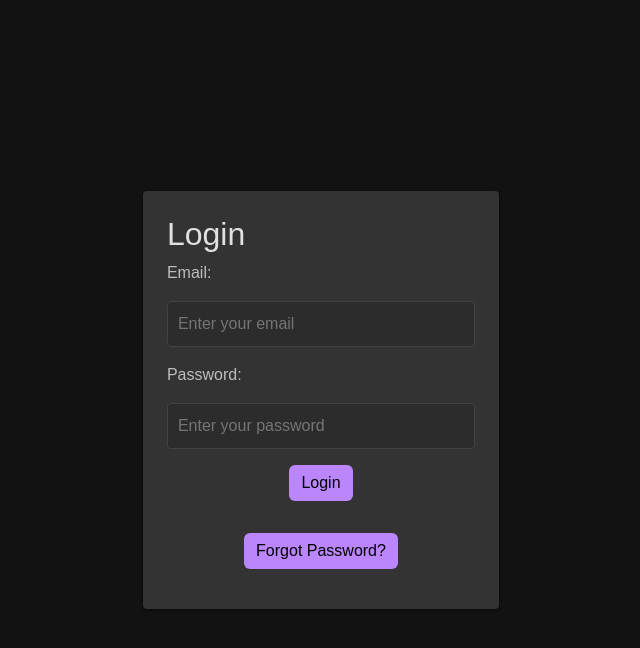
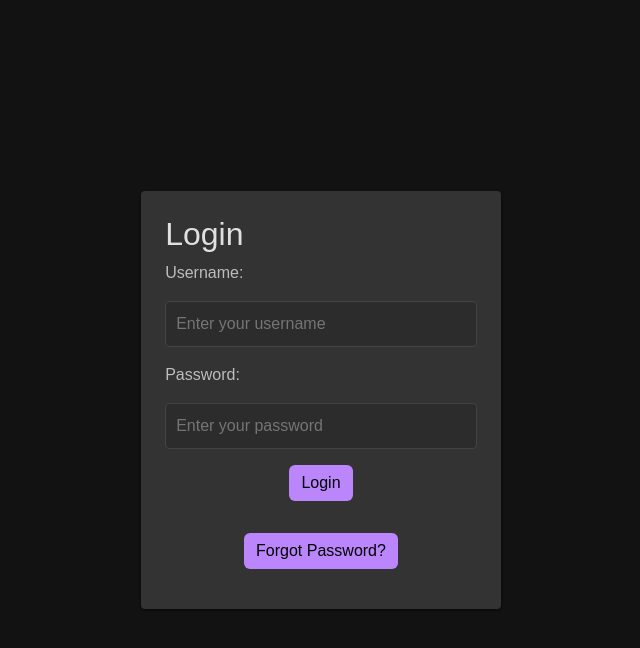
Before and after one commit to SeeHudson/ServerSchedulingApp, a Django app: page /login/ in a window 1280 px wide. Shown: the top 648 px of the page, without its empty margins (319-959 px from the left). Run offline with Django 5.2, Linux system fonts and the light colour scheme.

Commit message:
Login bug fix

```diff
--- a/Scheduler/forms.py
+++ b/Scheduler/forms.py
@@ -4,11 +4,14 @@ from django.contrib.auth.forms import UserChangeForm
 from django.forms import ModelForm
 from .models import Employee
 
+from django import forms
+from django.contrib.auth.forms import AuthenticationForm
+
 
 class UserRegistrationForm(UserCreationForm):
     class Meta:
         model = User
-        fields = ['username', 'email', 'password1', 'password2', 'role']
+        fields = ['username', 'email', 'password1', 'role']
 
 
 class UserUpdateForm(UserChangeForm):
--- a/templates/Scheduler/login.html
+++ b/templates/Scheduler/login.html
@@ -16,8 +16,8 @@
             <h2>Login</h2>
 
             <div class="form-group">
-                <label for="email">Email:</label>
-                <input type="email" id="email" name="email" required placeholder="Enter your email">
+                <label for="username">Username:</label>
+                <input type="text" id="username" name="username" required placeholder="Enter your username">
             </div>
 
             <div class="form-group">
```
